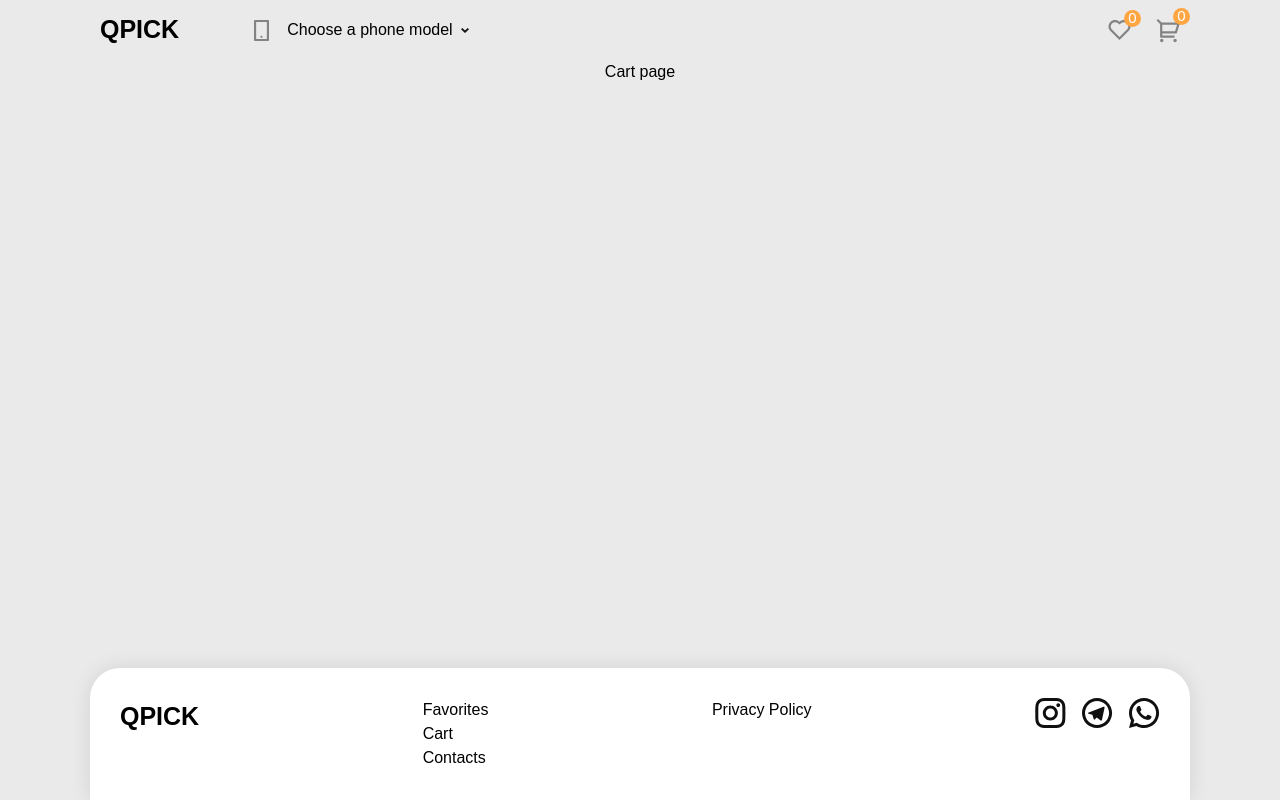
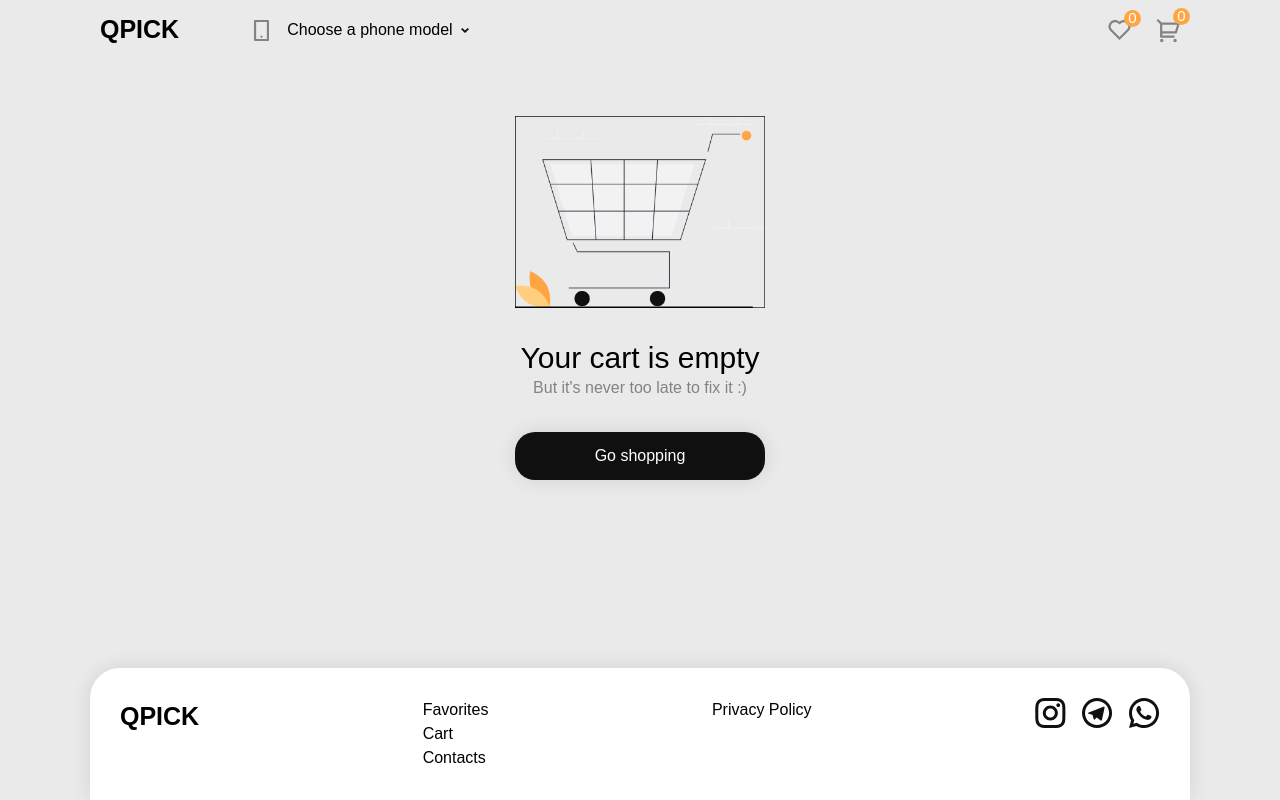
Before and after one commit to andriiafanasiev/QPICK, a React (Create React App) app: page /cart in a window 1280 px wide. Built offline with nearby package versions, Linux system fonts and the light colour scheme.

Commit message:
Add cart page and privacy policy page

```diff
--- a/src/App.jsx
+++ b/src/App.jsx
@@ -8,15 +8,26 @@ import NoPage from './pages/NoPage';
 import MainLayout from './layouts/MainLayout';
 
 import './App.css';
+import { useState } from 'react';
 
 function App() {
+  const [cart, setCart] = useState([]);
+
+  const addToCart = (item) => {
+    setCart([...cart, item]);
+  };
+
+  const removeFromCart = (item) => {
+    setCart(cart.filter((i) => i.id !== item.id));
+  };
+
   return (
     <div className="App">
       <BrowserRouter>
         <Routes>
           <Route path="/" element={<MainLayout />}>
             <Route index element={<Main />} />
-            <Route path="/cart" element={<Cart />} />
+            <Route path="/cart" element={<Cart cartItems={cart} />} />
             <Route path="/contacts" element={<Contacts />} />
             <Route path="/favorites" element={<Favorites />} />
             <Route path="/privacy" element={<Privacy />} />
--- a/src/components/ProductCategory.jsx
+++ b/src/components/ProductCategory.jsx
@@ -2,7 +2,7 @@ import React from 'react';
 import ProductItem from './ProductItem';
 import products from '../data/products';
 
-function ProductCategory({ categoryName = 'category' }) {
+function ProductCategory({ categoryName = 'category', children }) {
   return (
     <div className="flex overflow-x-auto flex-col items-start pl-4 pr-4 pb-4 w-full">
       <h2 className="font-semibold mb-5 text-xl text-gray">{categoryName}</h2>
@@ -21,6 +21,7 @@ function ProductCategory({ categoryName = 'category' }) {
               addToFavorites={() => {}}
             />
           ))}
+        {children}
       </div>
     </div>
   );
--- a/src/components/ProductCategoryItem.jsx
+++ b/src/components/ProductCategoryItem.jsx
@@ -8,6 +8,7 @@ const ProductCategoryItem = ({ name, image }) => (
     <div className="text-[#1C1C27] mt-5 text-[17px] font-semibold  ">
       {name}
     </div>
+
   </div>
 );
 
--- a/src/pages/Cart.jsx
+++ b/src/pages/Cart.jsx
@@ -1,8 +1,46 @@
-function Cart() {
+import { Link } from 'react-router-dom';
+
+function Cart({ cartItems }) {
+  const hasItems = cartItems.length > 0;
+
   return (
-    <>
-      <h1>Cart page</h1>
-    </>
+    <div className="h-full flex items-center justify-center mx-auto max-w-[1100px]">
+      {hasItems ? (
+        <div>
+          <h1 className="text-3xl font-medium text-gray-800">Cart</h1>
+
+          <ul className="mt-8">
+            {cartItems.map((item) => (
+              <li key={item.id} className="mb-4">
+                <h2 className="text-xl">{item.name}</h2>
+              </li>
+            ))}
+          </ul>
+        </div>
+      ) : (
+        <div className="flex flex-col items-center justify-center gap-8 mt-14 mb-14">
+          <img
+            src="/img/empty-cart.png"
+            alt="cart-empty"
+            className="max-w-[250px]"
+          />
+          <div className="text-center">
+            <h2 className="text-3xl font-medium text-gray-800">
+              Your cart is empty
+            </h2>
+            <p className="text-[#838383]">
+              But it's never too late to fix it :)
+            </p>
+          </div>
+          <Link
+            className="bg-[#101010] w-full text-white font-medium py-3 px-6 shadow-primary-shadow hover:bg-gray-800 rounded-[20px]"
+            to="/"
+          >
+            Go shopping
+          </Link>
+        </div>
+      )}
+    </div>
   );
 }
 
--- a/src/pages/Privacy.jsx
+++ b/src/pages/Privacy.jsx
@@ -1,5 +1,20 @@
 function Privacy() {
-  return <>Privacy page</>;
+  const InfoCard = ({ title, content }) => (
+    <div className="bg-white text-start py-4 px-7 shadow-primary-shadow rounded-3xl">
+      <h3 className="text-lg font-semibold mb-4">{title}</h3>
+      <p className="ml-3 text-lg">{content}</p>
+    </div>
+  );
+  const content =
+    'The task of the organization, especially the course on a socially-oriented national project, requires us to systematically analyze the development model! Thus, constant information and technical support of our activities requires us to analyze the system of large-scale changes in a number of parameters! On the other hand, socio-economic development directly depends on comprehensively balanced innovations?';
+
+  return (
+    <div className="gap-8 pt-11 pb-20 max-w-[1100px] w-full flex flex-col mx-auto">
+      <InfoCard title="Service Terms" content={content} />
+      <InfoCard title="Delivery Terms" content={content} />
+      <InfoCard title="Return Terms" content={content} />
+    </div>
+  );
 }
 
 export default Privacy;
```
Also changed, not shown: public/img/empty-cart.png (added).
